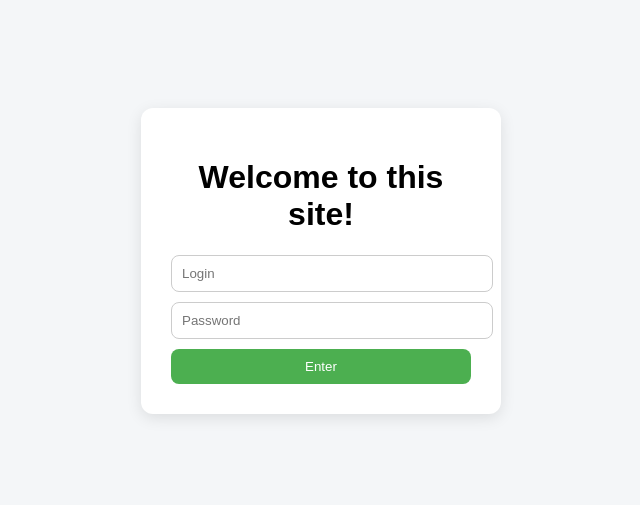
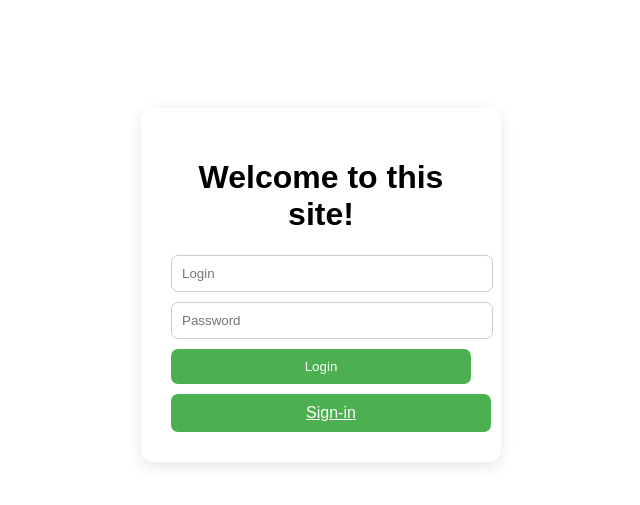
Before and after one commit to Fankych/Projects, a Flask app: page / in a window 1280 px wide. Shown: the top 505 px of the page, without its empty margins (319-959 px from the left). Run offline with Flask 3, Linux system fonts and the light colour scheme.

Commit message:
This my future portfolio set :)

```diff
--- a/site_login/app.py
+++ b/site_login/app.py
@@ -1,6 +1,7 @@
 from datetime import timedelta
 from flask import Flask, render_template, request, redirect, session, url_for
 from auth import authenticate, login_required
+from site_login.auth import add_user
 from site_login.storage import add_link, resolve_code
 
 app = Flask(__name__)
@@ -16,7 +17,8 @@ def index():
 
         if user:
             session.permanent = True
-            session["user"] = user
+            session["user"] = user["login"]
+            session["user_id"] = user["user_id"]
             print(f"Logged in {login}!")
             return redirect(url_for("home"))
         else:
@@ -24,22 +26,44 @@ def index():
             return render_template("index.html", fail=True, login=login)
     return render_template('index.html', fail=False, login="")
 
+@app.route("/register", methods=['GET', 'POST'])
+def register():
+    if request.method == 'POST':
+        login = request.form.get("login")
+        password = request.form.get("password")
+        check_pass = request.form.get("check_pass")
+        if password != check_pass:
+            return render_template("register.html", fail=True, login=login)
+
+        user_id = add_user(login, password)
+        if user_id is None:
+            return render_template("register.html", fail=True, login=login)
+        else:
+            session["user_id"] = user_id
+            session["user"] = login
+            return redirect(url_for("index"))
+
+    return render_template("register.html", fail=False, login="")
+
 @app.route("/home")
 @login_required
 def home():
     user = session.get("user")
-    return render_template('home.html', user=user)
+    user_id = session.get("user_id")
+    return render_template('home.html', user=user, user_id=user_id)
 
 @app.route("/logout")
 def logout():
     session.pop("user", None)
+    session.pop("user_id", None)
     return redirect(url_for("index"))
 
 @app.route("/profile")
 @login_required
 def profile():
     user = session.get("user")
-    return render_template('profile.html', user=user)
+    user_id = session.get("user_id")
+    return render_template('profile.html', user=user, user_id=user_id)
 
 @app.route("/shorten", methods=['GET', 'POST'])
 @login_required
@@ -49,7 +73,7 @@ def shorten():
         if not long_url:
             return redirect(url_for('shorten', fail=True))
 
-        user_id = session.get("user")
+        user_id = session.get("user_id")
         code = add_link(long_url, user_id)
         return redirect(url_for("shorten", code=code))
 
--- a/site_login/auth.py
+++ b/site_login/auth.py
@@ -1,17 +1,62 @@
+import json
+import os.path
 from functools import wraps
 from flask import redirect, session, url_for
+from werkzeug.security import generate_password_hash, check_password_hash
 
-users = [
-    {"login": "admin", "password": "admin"},
-    {"login": "user", "password": "1234"},
-    {"login": "test", "password": "qwerty"}
-]
+file_name = "users.json"
 
-def authenticate(login: str, password: str) -> str | None: #Function of authentication
-    for u in users:
-        if u["login"].casefold() == login.casefold():
-            if u["password"].casefold() == password.casefold():
-                return u["login"]
+def load_user():
+    if not os.path.exists(file_name):
+        data = {"meta": {"next_user_id": 1},
+                "users": {}}
+        with open(file_name, "w", encoding="utf-8") as f:
+            json.dump(data, f, indent=4)
+        return data
+
+    with open(file_name, "r", encoding="utf-8") as f:
+        return json.load(f)
+
+def save_user(data: dict) -> None:
+    with open(file_name, "w", encoding="utf-8") as f:
+        json.dump(data, f, indent=4)
+
+def add_user(login: str, password: str) -> int | None:
+    login = (login or "").strip()
+    password = password or ""
+
+    if not login or not password:
+        return None
+    data = load_user()
+    data.setdefault("meta", {"next_user_id": 1})
+    user = data["users"]
+
+    key = login.casefold()
+    if key in user:
+        return None
+    user_id = data["meta"]["next_user_id"]
+    data["meta"]["next_user_id"] += 1
+
+    user[key] = {
+        "id": user_id,
+        "login": login,
+        "password_hash": generate_password_hash(password),
+    }
+    save_user(data)
+    return user_id
+
+def authenticate(login: str, password: str) -> dict | None: #Function of authentication
+    login = (login or "").strip()
+    password = password or ""
+    data = load_user()
+    user = data["users"]
+    key = login.casefold()
+    info = user.get(key)
+    if not info:
+        return None
+
+    if check_password_hash(info["password_hash"], password):
+        return {"login": info["login"], "user_id": info["id"]}
     return None
 
 def login_required(func):
--- a/site_login/static/style.css
+++ b/site_login/static/style.css
@@ -1,6 +1,6 @@
 body {
     font-family: Arial, sans-serif;
-    background: #f4f6f8;
+    background: white;
     text-align: center;
     padding-top: 100px;
 }
@@ -14,19 +14,20 @@ body {
     box-shadow: 0 4px 15px rgba(0,0,0,0.1);
 }
 
-input, button {
+input, button, .btn {
     display: block;
     width: 100%;
     margin-top: 10px;
     padding: 10px;
-    border-radius: 8px;
+    border-radius: 7px;
     border: 1px solid #ccc;
 }
 
-button {
+button, .btn {
     background: #4CAF50;
     color: white;
     border: none;
+    cursor: pointer;
 }
 
 .fail {
--- a/site_login/templates/index.html
+++ b/site_login/templates/index.html
@@ -14,8 +14,9 @@
         <form method="post">
             <input type="text" name="login" value="{{ login }}" placeholder="Login" required>
             <input type="password" name="password" placeholder="Password" required>
-            <button type="submit">Enter</button>
+            <button type="submit">Login</button>
         </form>
+      <a href="{{ url_for('register') }}" class="btn">Sign-in</a>
   </div>
 </body>
 </html>
--- a/site_login/templates/shorten.html
+++ b/site_login/templates/shorten.html
@@ -12,6 +12,7 @@
         <form method="post">
             <input type="url" name="link" placeholder="Paste your link here..." required>
             <button type="submit">Create</button>
+            <a href="{{ url_for('home') }}" class="btn">Back</a>
         </form>
         {% if fail %}
             <p class="fail">Wrong link, try another time</p>
```
Also changed, not shown: site_login/storage.json (+6 -2 lines), site_login/templates/register.html (added, +23 -0 lines), site_login/users.json (added, +22 -0 lines).
